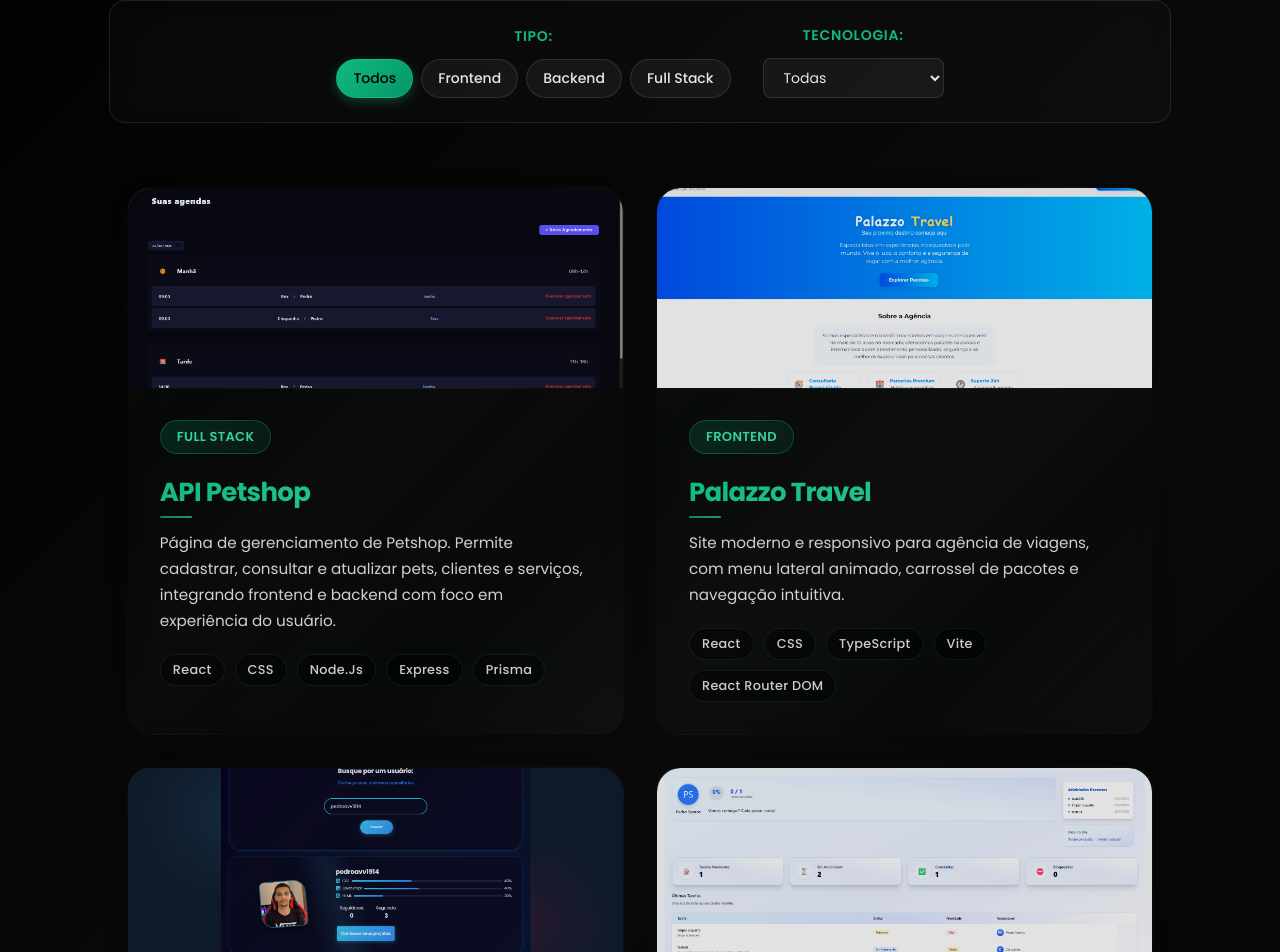
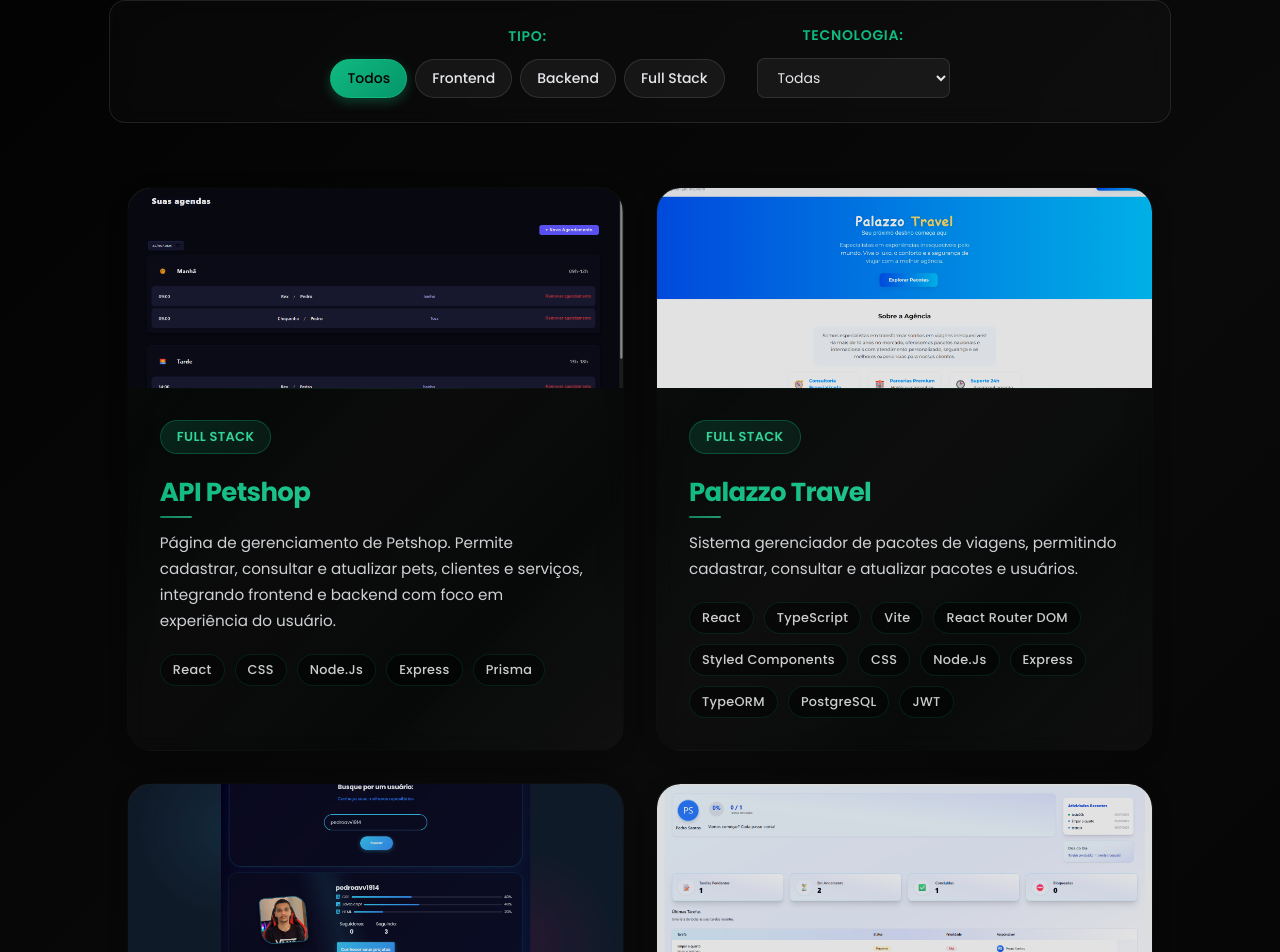
Before and after one commit to pedroavv1914/next-portfolio, a Next.js app: page / in a window 1280 px wide. Shown: the part 6280-7232 px from the top of the page. Built offline with nearby package versions, Linux system fonts and the light colour scheme.

Commit message:
docs(Portifolio): update project description and tech stack for Palazzo Travel
Update the description and tech stack to reflect the full stack nature of the Palazzo Travel project, including backend technologies and new demo URL.

```diff
--- a/src/components/Portifolio.tsx
+++ b/src/components/Portifolio.tsx
@@ -29,16 +29,16 @@
       frontUrl: "https://github.com/pedroavv1914",
       backUrl: "https://github.com/pedroavv1914",
     },
-    // 2) Palazzo Travel — Front-end
+    // 2) Palazzo Travel — Full Stack
     {
       id: "palazzo-travel",
       title: "Palazzo Travel",
-      desc: "Site moderno e responsivo para agência de viagens, com menu lateral animado, carrossel de pacotes e navegação intuitiva.",
+      desc: "Sistema gerenciador de pacotes de viagens, permitindo cadastrar, consultar e atualizar pacotes e usuários.",
       imgSrc: "/palazzotravel.png",
-      type: "front",
-      tags: ["React", "CSS", "TypeScript", "Vite", "React Router DOM"],
-      codeUrl: "https://github.com/pedroavv1914",
-      demoUrl: "https://agencia-viagens-iota.vercel.app/"
+      type: "full",
+      tags: ["React", "TypeScript", "Vite", "React Router DOM", "Styled Components", "CSS", "Node.js", "Express", "TypeORM", "PostgreSQL", "JWT"],
+      codeUrl: "https://github.com/pedroavv1914/agencia-viagens",
+      demoUrl: "https://agencia-viagens-mu.vercel.app/"
     },
     // 3) GitHub Finder — Front-end
     {
```
